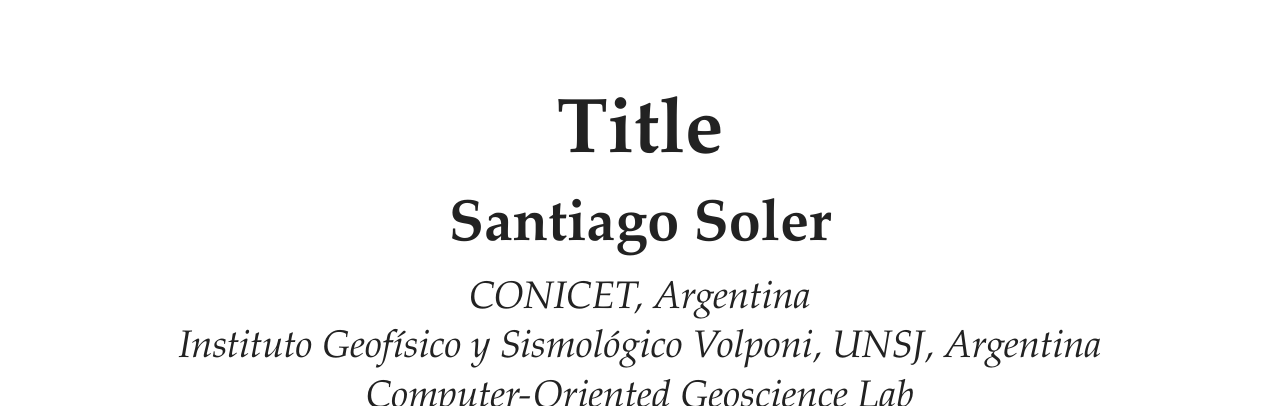
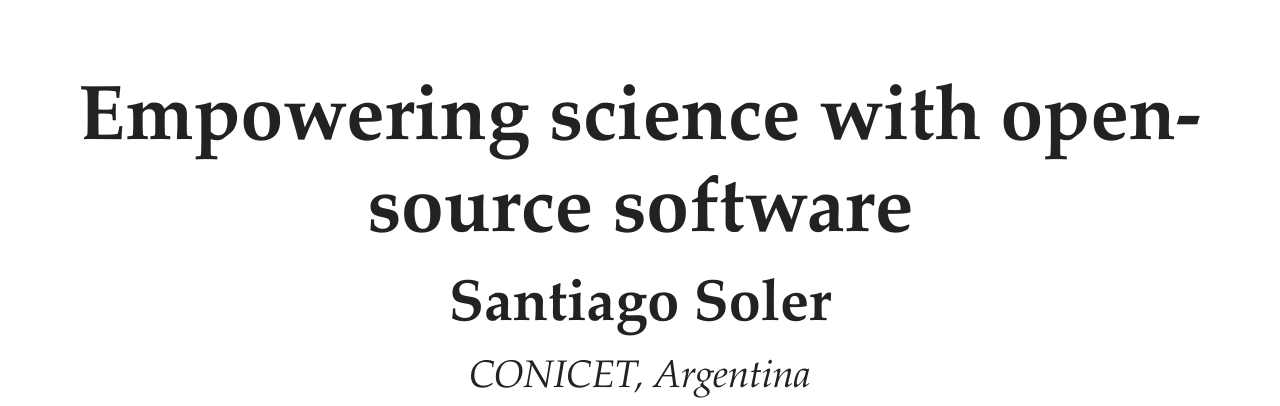
Before and after one commit to santisoler/iag-usp-2022, a plain HTML site: page index.html in a window 1280 px wide. Shown: the top 406 px of the page. Drawn offline with Linux system fonts and the light colour scheme.

Commit message:
Add title and abstract to the slides

```diff
--- a/index.html
+++ b/index.html
@@ -9,7 +9,7 @@
 
     <!-- TITLE OF THE PRESENTATION -->
     <!-- ============================================================ -->
-    <title>TITLE</title>
+    <title>Empowering science with open-source software</title>
     <!-- ============================================================ -->
 
     <!-- Set a favicon icon (usually the lab logo) -->
--- a/slides.md
+++ b/slides.md
@@ -1,6 +1,6 @@
 <!-- .slide: class="slide-title" -->
 
-# Title
+# Empowering science with open-source software
 
 ## [Santiago Soler](https://www.santisoler.com)
 
```
Also changed, not shown: README.md.
